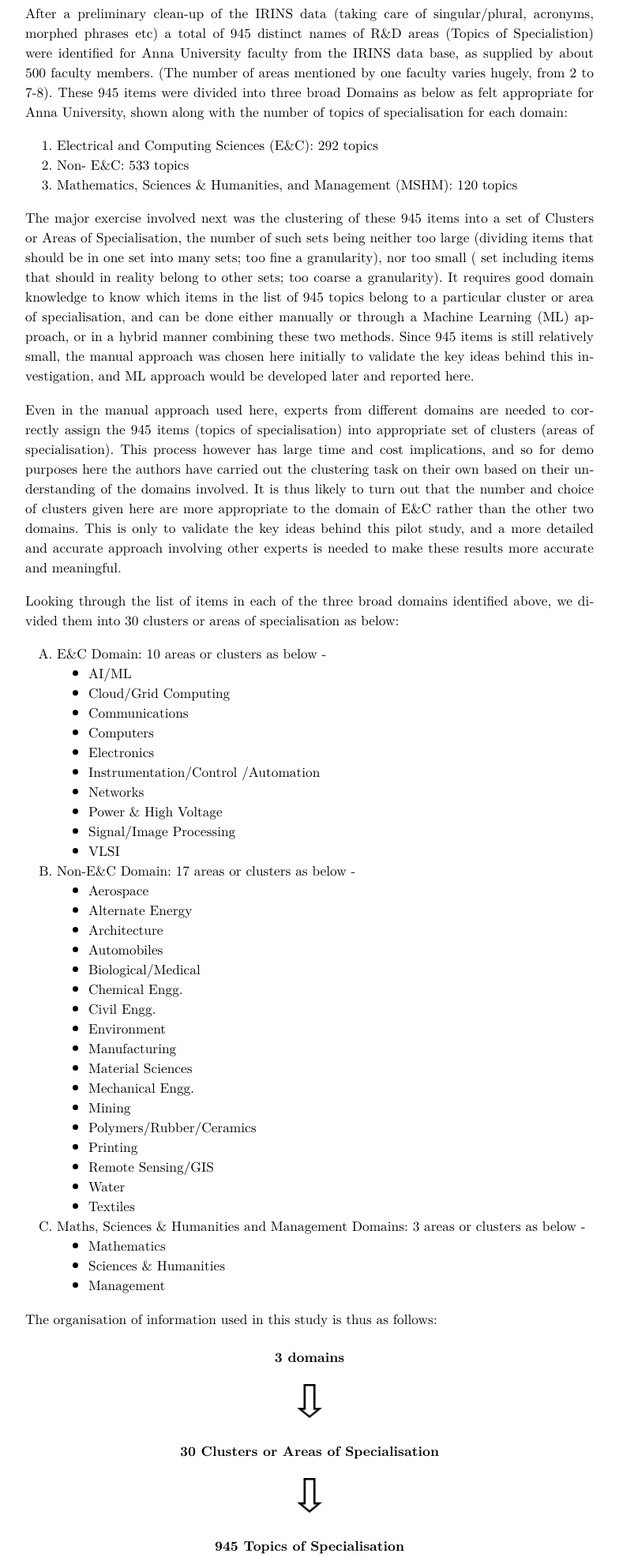
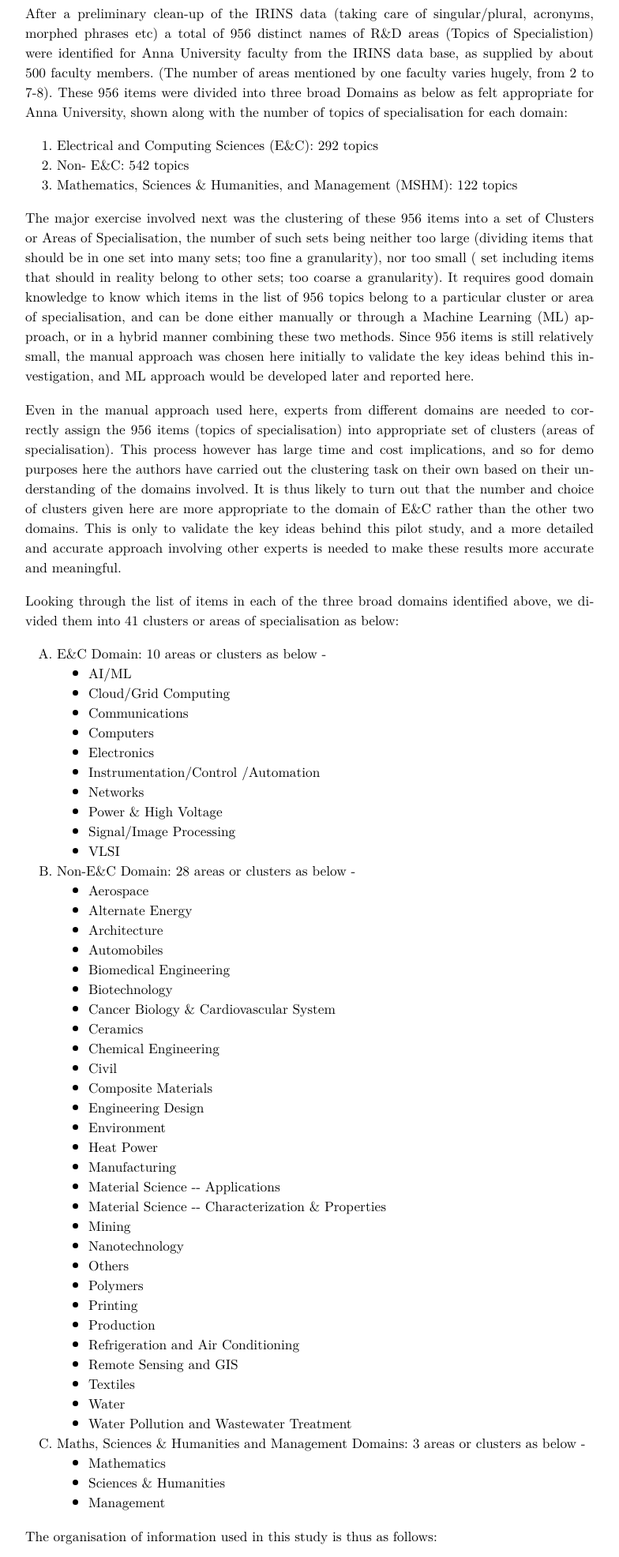
Before and after one commit to ssenthilanand/rdprofilestudy, a plain HTML site: page pages/part3.html in a window 1280 px wide. Shown: the part 1493-3465 px from the top of the page at 79% size, without its empty margins (248-1032 px from the left). Drawn offline with Linux system fonts and the light colour scheme.

Commit message:
Updated numbers.

```diff
--- a/pages/part3.html
+++ b/pages/part3.html
@@ -100,38 +100,38 @@
         <p>
             After a preliminary clean-up of the IRINS data (taking care of singular/plural, acronyms, morphed phrases
             etc)
-            a total of 945 distinct names of R&D areas (Topics of Specialistion) were identified for Anna University
+            a total of 956 distinct names of R&D areas (Topics of Specialistion) were identified for Anna University
             faculty
             from the IRINS data base, as supplied by about 500 faculty members. (The number of areas mentioned by one
             faculty
-            varies hugely, from 2 to 7-8). These 945 items were divided into three broad Domains as below as felt
+            varies hugely, from 2 to 7-8). These 956 items were divided into three broad Domains as below as felt
             appropriate for Anna University, shown along with the number of topics of specialisation for each domain:
         </p>
         <ol>
             <li>Electrical and Computing Sciences (E&C): 292 topics</li>
-            <li>Non- E&C: 533 topics</li>
-            <li>Mathematics, Sciences & Humanities, and Management (MSHM): 120 topics</li>
+            <li>Non- E&C: 542 topics</li>
+            <li>Mathematics, Sciences & Humanities, and Management (MSHM): 122 topics</li>
         </ol>
 
         <p>
-            The major exercise involved next was the clustering of these 945 items into a set of Clusters or Areas of
+            The major exercise involved next was the clustering of these 956 items into a set of Clusters or Areas of
             Specialisation,
             the number of such sets being neither too large (dividing items that should be in one set into many sets;
             too fine a
             granularity), nor too small ( set including items that should in reality belong to other sets; too coarse a
             granularity).
-            It requires good domain knowledge to know which items in the list of 945 topics belong to a particular
+            It requires good domain knowledge to know which items in the list of 956 topics belong to a particular
             cluster or area of
             specialisation, and can be done either manually or through a Machine Learning (ML) approach, or in a hybrid
             manner
-            combining these two methods. Since 945 items is still relatively small, the manual approach was chosen here
+            combining these two methods. Since 956 items is still relatively small, the manual approach was chosen here
             initially
             to validate the key ideas behind this investigation, and ML approach would be developed later and reported
             here.
         </p>
 
         <p>
-            Even in the manual approach used here, experts from different domains are needed to correctly assign the 945
+            Even in the manual approach used here, experts from different domains are needed to correctly assign the 956
             items
             (topics of specialisation) into appropriate set of clusters (areas of specialisation). This process however
             has
@@ -147,7 +147,7 @@
 
         <p>
             Looking through the list of items in each of the three broad domains identified above, we divided them into
-            30 clusters or areas of specialisation as below:
+            41 clusters or areas of specialisation as below:
         </p>
 
         <ol type="A">
@@ -167,25 +167,36 @@
                 </ul>
             </li>
             <li>
-                Non-E&C Domain: 17 areas or clusters as below -
+                Non-E&C Domain: 28 areas or clusters as below -
                 <ul>
                     <li>Aerospace</li>
                     <li>Alternate Energy</li>
                     <li>Architecture</li>
                     <li>Automobiles</li>
-                    <li>Biological/Medical</li>
-                    <li>Chemical Engg.</li>
-                    <li>Civil Engg.</li>
+                    <li>Biomedical Engineering</li>
+                    <li>Biotechnology</li>
+                    <li>Cancer Biology & Cardiovascular System</li>
+                    <li>Ceramics</li>
+                    <li>Chemical Engineering</li>
+                    <li>Civil</li>
+                    <li>Composite Materials</li>
+                    <li>Engineering Design</li>
                     <li>Environment</li>
+                    <li>Heat Power</li>
                     <li>Manufacturing</li>
-                    <li>Material Sciences</li>
-                    <li>Mechanical Engg.</li>
+                    <li>Material Science -- Applications</li>
+                    <li>Material Science -- Characterization & Properties</li>
                     <li>Mining</li>
-                    <li>Polymers/Rubber/Ceramics</li>
+                    <li>Nanotechnology</li>
+                    <li>Others</li>
+                    <li>Polymers</li>
                     <li>Printing</li>
-                    <li>Remote Sensing/GIS</li>
+                    <li>Production</li>
+                    <li>Refrigeration and Air Conditioning</li>
+                    <li>Remote Sensing and GIS</li>
+                    <li>Textiles</li>
                     <li>Water</li>
-                    <li>Textiles</li>
+                    <li>Water Pollution and Wastewater Treatment</li>
                 </ul>
             </li>
             <li>
@@ -209,11 +220,11 @@
             <figure>
                 <img src="../images/down.png" width="5%">
             </figure>
-            <h4>30 Clusters or Areas of Specialisation</h4>
+            <h4>41 Clusters or Areas of Specialisation</h4>
             <figure>
                 <img src="../images/down.png" width="5%">
             </figure>
-            <h4>945 Topics of Specialisation</h4>
+            <h4>956 Topics of Specialisation</h4>
         </div>
     </article>
 
```
Also changed, not shown: pages/part4.html (+7 -9 lines).
